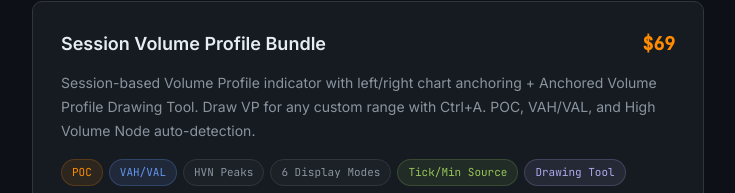
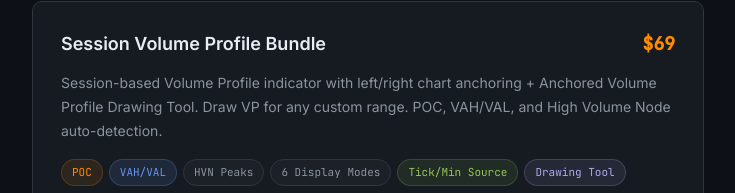
Before and after one commit to esolod/yevhensolod.github.io, a plain HTML site: page index.html in a window 1280 px wide. Shown: the part 817-1010 px from the top of the page, without its empty margins (272-1007 px from the left). Drawn offline with Linux system fonts and the light colour scheme.

Commit message:
Fix description text for Volume Profile indicator

```diff
--- a/index.html
+++ b/index.html
@@ -137,7 +137,7 @@ a:hover{opacity:.8}
 <h3>Session Volume Profile Bundle</h3>
 <span class="product-price">$69</span>
 </div>
-<p>Session-based Volume Profile indicator with left/right chart anchoring + Anchored Volume Profile Drawing Tool. Draw VP for any custom range with Ctrl+A. POC, VAH/VAL, and High Volume Node auto-detection.</p>
+<p>Session-based Volume Profile indicator with left/right chart anchoring + Anchored Volume Profile Drawing Tool. Draw VP for any custom range. POC, VAH/VAL, and High Volume Node auto-detection.</p>
 <div class="product-tags">
 <span class="tag orange">POC</span>
 <span class="tag blue">VAH/VAL</span>
```
